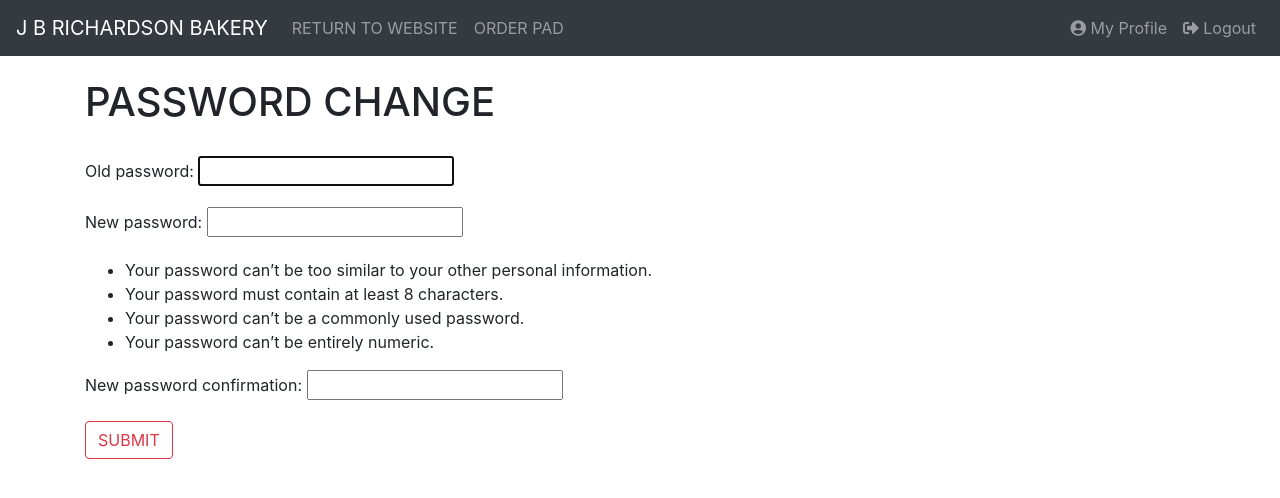
After one commit to danialbagheri/JBRichardson-Bakery, a Django app: page /accounts/change-password/ in a window 1280 px wide. The commit adds this page. Shown: the top 498 px of the page. Run offline with Django 3.2, Linux system fonts and the light colour scheme; a user stored in the database is signed in; parts of the project's set-up code (start-up, migrations or seed data) failed here and were passed over; some libraries are stand-ins or nearby versions.

Commit message:
reset password, login and logout users and datepicker update, ready for production

```diff
--- a/bakery/bakery/settings.py
+++ b/bakery/bakery/settings.py
@@ -47,7 +47,7 @@
     'django.contrib.messages.middleware.MessageMiddleware',
     'django.middleware.clickjacking.XFrameOptionsMiddleware',
 ]
-print(BASE_DIR)
+
 ROOT_URLCONF = 'bakery.urls'
 
 TEMPLATES = [
@@ -102,6 +102,7 @@
     },
 ]
 
+
 # Internationalization
 # https://docs.djangoproject.com/en/1.11/topics/i18n/
 
--- a/bakery/bakery/urls.py
+++ b/bakery/bakery/urls.py
@@ -18,12 +18,16 @@
 from django.urls import include, path, re_path
 from django.contrib.auth import views as auth_views
 from web.views import *
+
 urlpatterns = [
     url(r'^admin/', admin.site.urls),
-    path('account/login/',
-         auth_views.LoginView.as_view(template_name='login.html')),
-    path('account/logout/',
-         auth_views.LoginView.as_view(template_name='logout.html')),
-    url(r'^account/profile/$', profile, name='profile'),
-    url(r'^account/order/$', order, name='order')
+    url(r'^$',home),
+    url('accounts/login/',
+         auth_views.LoginView.as_view(template_name='login.html'), name="login"),
+    url('accounts/change-password/', auth_views.PasswordChangeView.as_view(template_name='change-password.html',success_url="/accounts/password_change_done/"), name="change-password"),
+    url('accounts/password_change_done/', auth_views.PasswordChangeDoneView.as_view(template_name='password_change_done.html'), name="change-password-done"),
+    url('accounts/logout/',
+         auth_views.LogoutView.as_view(template_name='logout.html'), name='logout'),
+    url(r'^accounts/profile/$', profile, name='profile'),
+    url(r'^accounts/order/$', order, name='order')
 ]
--- /dev/null
+++ b/bakery/static/styles/main.css
@@ -0,0 +1,18 @@
+.logo {
+  display: block;
+  width: 200px;
+  margin: 0 auto;
+}
+.central-login {
+  width: 300px;
+  margin: 0 auto;
+}
+.button-center {
+  width: 300px;
+  margin: 0 auto;
+  text-align: center;
+}
+
+.center {
+  text-align: center;
+}
--- a/bakery/templates/base.html
+++ b/bakery/templates/base.html
@@ -31,7 +31,7 @@
       crossorigin="anonymous"
     />
     <!-- Our Custom CSS -->
-    <link rel="stylesheet" href="{% static "css/main.css" %}">
+    <link rel="stylesheet" href="{% static "styles/main.css" %}">
     <script
       src="https://code.jquery.com/jquery-3.3.1.min.js"
       integrity="sha256-FgpCb/KJQlLNfOu91ta32o/NMZxltwRo8QtmkMRdAu8="
@@ -65,9 +65,15 @@
           >
         </li>
         <li class="nav-item">
-          <a class="nav-link" href="/account/logout/"
+          {% if user.is_authenticated %}
+          <a class="nav-link" href="{% url 'logout' %}"
             ><i class="fas fa-sign-out-alt"></i> Logout</a
           >
+          {% else %}
+          <a class="nav-link" href="{% url 'login' %}"
+            ><i class="fas fa-sign-out-alt"></i> Login</a
+          >
+          {% endif %}
         </li>
       </ul>
     </nav>
--- /dev/null
+++ b/bakery/templates/change-password.html
@@ -0,0 +1,17 @@
+{% extends "base.html" %} {% block content %}
+<div class="container">
+  <h1>PASSWORD CHANGE</h1>
+  <br />
+  <form method="post">
+    <div class="form-group">
+      {% csrf_token %} {{ form.as_p }}
+      <button type="submit" class="btn btn-outline-danger">SUBMIT</button>
+    </div>
+    {% if form.errors %}
+    <div class="alert alert-danger" role="alert">
+      {{ form.errors }}Your password didn't our requirements. Please try again.
+    </div>
+    {% endif %}
+  </form>
+  {% endblock content %}
+</div>
--- /dev/null
+++ b/bakery/templates/password_change_done.html
@@ -0,0 +1,6 @@
+{% extends "base.html" %} {% block content %}
+<div class="container">
+  <p>You have sucessfully changed your password.</p>
+
+  {% endblock content %}
+</div>
```
Also changed, not shown: bakery/templates/login.html (+24 -12 lines), bakery/templates/order.html (+30 -27 lines), bakery/templates/profile.html (+12 -9 lines), bakery/web/views.py (+5 -2 lines), bakery/db.sqlite3, bakery/static/img/Logo.png (added).
